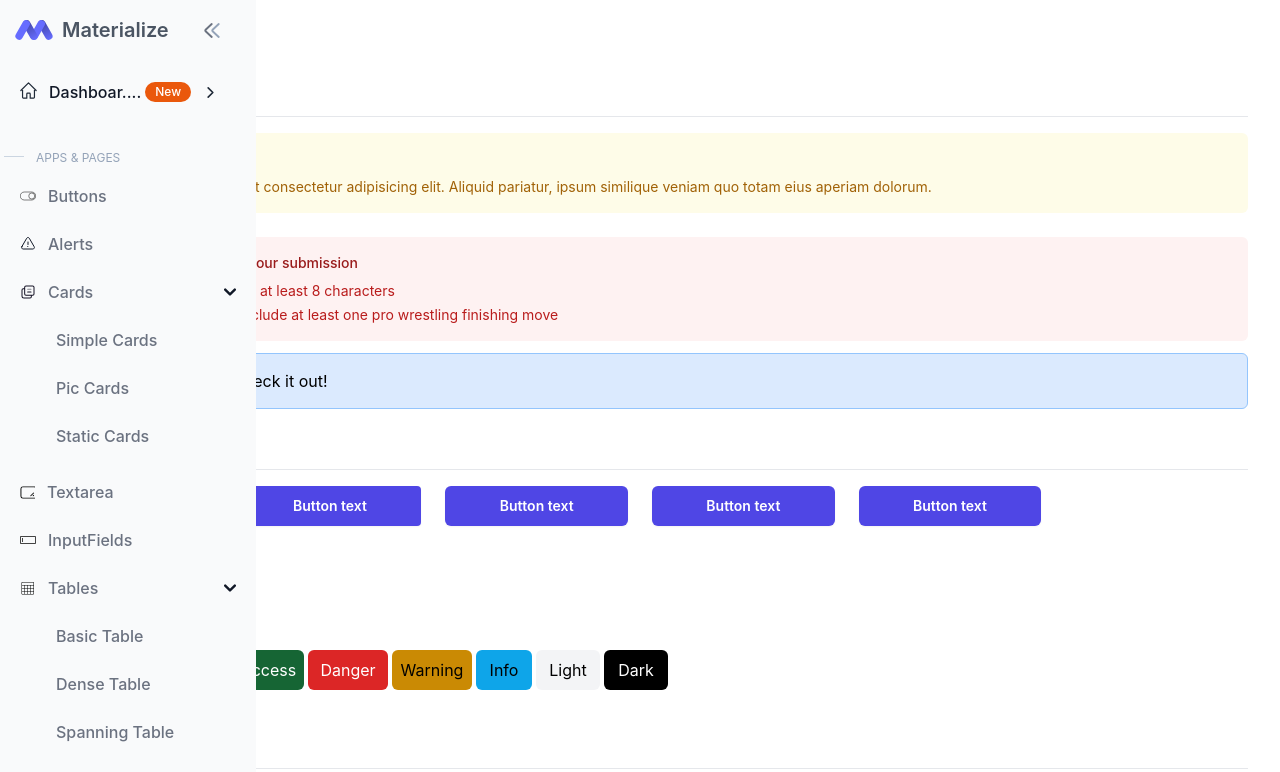
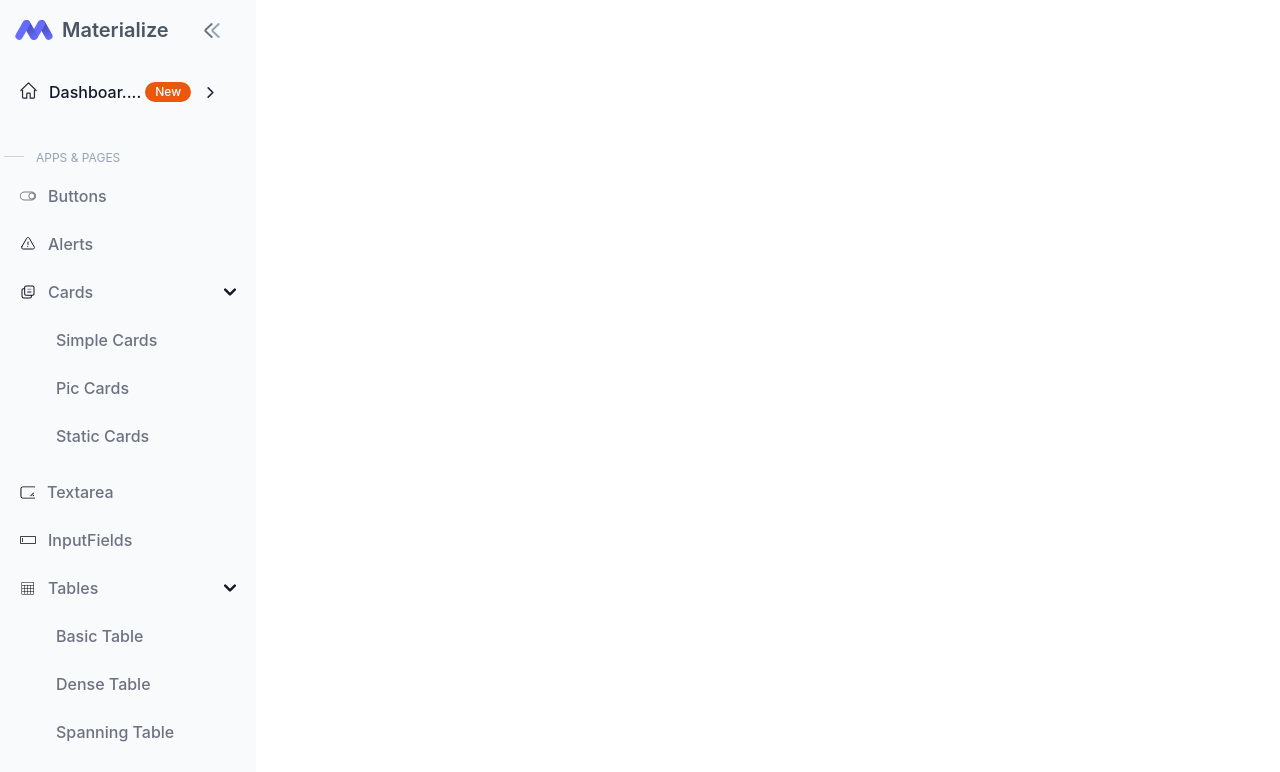
Before and after one commit to TeamFab2023/openui, a React (Create React App) app: page / in a window 1280 px wide. Shown: the top 772 px of the page. Built offline with nearby package versions, Linux system fonts and the light colour scheme.

Commit message:
installed react router dom

```diff
--- a/package.json
+++ b/package.json
@@ -13,6 +13,7 @@
     "react": "^18.2.0",
     "react-dom": "^18.2.0",
     "react-icons": "^4.11.0",
+    "react-router-dom": "^6.20.1",
     "react-scripts": "5.0.1",
     "typescript": "^4.9.5",
     "web-vitals": "^2.1.4"
--- a/src/App.tsx
+++ b/src/App.tsx
@@ -26,14 +26,14 @@ function App() {
         </h2>
       </div>
     </div>
-      <Alert />
+      {/* <Alert />
       <Button />
       <Cards />
       <IconCard />
       <Textarea />
       <InputField />
       <PicCards />
-      <Tables />
+      <Tables /> */}
       <Sidebar/>
 
     </div>
```
Also changed, not shown: 1 other file (tests, documents, lock files or other folders).
